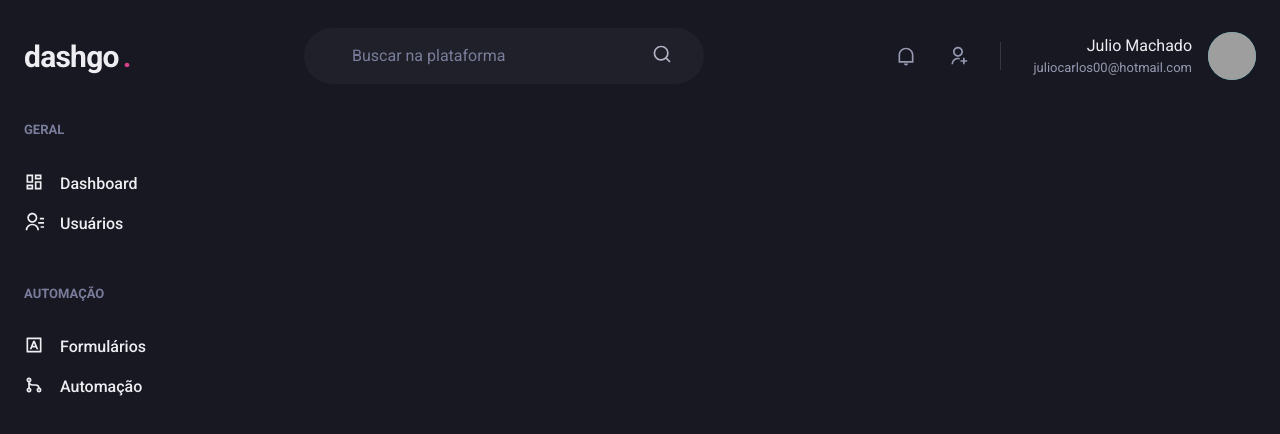
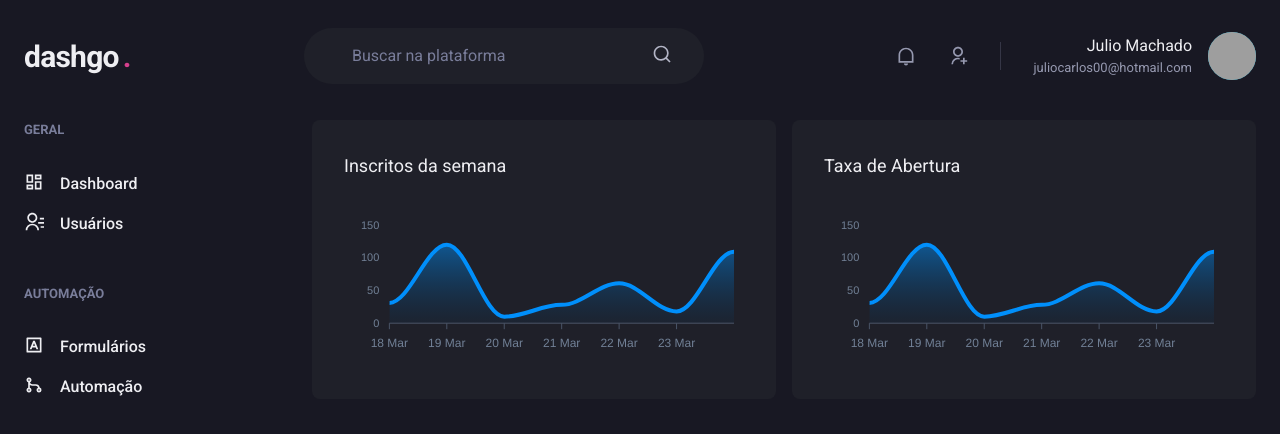
Before and after one commit to juliomchado/dashgo, a Next.js app: page /dashboard in a window 1280 px wide. Shown: the top 434 px of the page. Built offline with nearby package versions, Linux system fonts and the light colour scheme; grey boxes are pictures that could not be loaded.

Commit message:
add dashboard + chart graph

```diff
--- a/package.json
+++ b/package.json
@@ -12,9 +12,11 @@
     "@chakra-ui/react": "^1.6.0",
     "@emotion/react": "^11.1.5",
     "@emotion/styled": "^11.3.0",
+    "apexcharts": "^3.26.1",
     "framer-motion": "^4.1.9",
     "next": "10.1.3",
     "react": "17.0.2",
+    "react-apexcharts": "^1.3.9",
     "react-dom": "17.0.2",
     "react-icons": "^4.2.0"
   },
--- a/src/components/Header.tsx
+++ b/src/components/Header.tsx
@@ -1,5 +1,5 @@
 import { Flex, Input, Text, Icon, HStack, Box, Avatar } from '@chakra-ui/react';
-import { RiNotificationLine, RiSearchLine, RiUserAddLine } from 'react-icons/ri'
+import { RiNotificationLine, RiSearchLine, RiUserAddLine } from 'react-icons/ri';
 
 export function Header() {
     return (
--- a/src/pages/_app.tsx
+++ b/src/pages/_app.tsx
@@ -1,6 +1,6 @@
-import { AppProps } from 'next/app'
-import { ChakraProvider } from '@chakra-ui/react'
-import { theme } from '../styles/theme'
+import { AppProps } from 'next/app';
+import { ChakraProvider } from '@chakra-ui/react';
+import { theme } from '../styles/theme';
 
 function MyApp({ Component, pageProps }: AppProps) {
   return (
--- a/src/pages/dashboard.tsx
+++ b/src/pages/dashboard.tsx
@@ -1,6 +1,61 @@
-import { Flex } from "@chakra-ui/layout";
+import { Box, Flex, SimpleGrid, Text, theme } from "@chakra-ui/react";
+import dynamic from 'next/dynamic';
 import { Header } from "../components/Header";
 import { SideBar } from "../components/Sidebar";
+
+const Chart = dynamic(() => import('react-apexcharts'), {
+    ssr: false
+});
+
+const options = {
+    chart: {
+        toolbar: {
+            show: false
+        },
+        zoom: {
+            enabled: false,
+        },
+        foreColor: theme.colors.gray[500]
+    },
+    grid: {
+        show: false
+    },
+    dataLabels: {
+        enabled: false
+    },
+    tooltip: {
+        enabled: false,
+    },
+    xaxis: {
+        type: 'datetime',
+        axisBorder: {
+            color: theme.colors.gray[600]
+        },
+        axisTicks: {
+            color: theme.colors.gray[600]
+        },
+        categories: [
+            '2021-03-18T00:00:00:000Z',
+            '2021-03-19T00:00:00:000Z',
+            '2021-03-20T00:00:00:000Z',
+            '2021-03-21T00:00:00:000Z',
+            '2021-03-22T00:00:00:000Z',
+            '2021-03-23T00:00:00:000Z',
+            '2021-03-24T00:00:00:000Z',
+        ]
+    },
+    fill: {
+        opacity: 0.3,
+        type: 'gradient',
+        gradient: {
+            shade: 'dark',
+            opacityFrom: 0.7,
+            opacityTo: 0.3,
+        }
+    }
+};
+
+const series = [{ name: 'series1', data: [31, 120, 10, 28, 61, 18, 109] }];
 
 export default function Dashboard() {
     return (
@@ -8,7 +63,27 @@
             <Header />
 
             <Flex w="100%" my="6" maxWidth={1480} mx="auto" px="6">
-                <SideBar/>
+                <SideBar />
+                <SimpleGrid flex="1" gap="4" minChildWidth="320px" align="flex-start">
+                    <Box
+                        p="8"
+                        bg="gray.800"
+                        borderRadius={8}
+                    pb="4"
+                    >
+                        <Text fontSize="lg" mb="4">Inscritos da semana</Text>
+                        <Chart options={options} series={series} type="area" height={160} />
+                    </Box>
+                    <Box
+                        p="8"
+                        bg="gray.800"
+                        borderRadius={8}
+                    pb="4"
+                    >
+                        <Text fontSize="lg" mb="4">Taxa de Abertura</Text>
+                        <Chart options={options} series={series} type="area" height={160} />
+                    </Box>
+                </SimpleGrid>
             </Flex>
         </Flex>
     )
```
Also changed, not shown: 1 other file (tests, documents, lock files or other folders).
